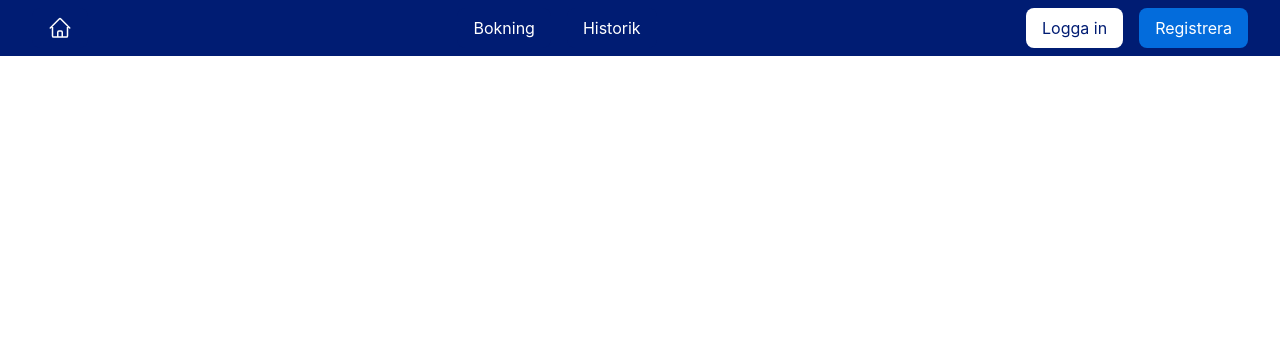
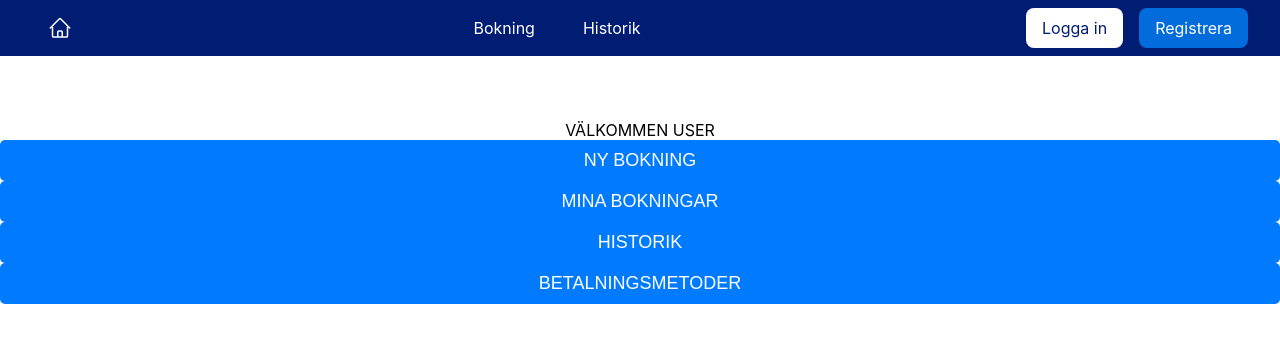
Before and after one commit to SevRostomyan/bookitfrontend, a React (Create React App) app: page /customer-dashboard in a window 1280 px wide. Shown: the top 342 px of the page. Built offline with nearby package versions, Linux system fonts and the light colour scheme; the HTML template or start-up script is replaced by a standard one.

Commit message:
Lade till routes till Dashboards.

```diff
--- a/src/App.js
+++ b/src/App.js
@@ -6,6 +6,9 @@ import Register from "./Components/pages/Register";
 import Booking from "./Components/pages/Booking";
 import Login from "./Components/pages/Login";
 import BookingHistoryComponent from "./Components/Booking/BookingHistoryComponent";
+import AdminDashboard from "./Components/Dashboard/AdminDashboard";
+import EmployeeDashboard from "./Components/Dashboard/EmployeeDashboard";
+import CustomerDashboard from "./Components/Dashboard/CustomerDashboard";
 
 
 function App() {
@@ -19,6 +22,9 @@ function App() {
                     <Route path="/history" element={<BookingHistoryComponent />} />
                     <Route path="/login" element={<Login />} />
                     <Route path="/register" element={<Register />} />
+                    <Route path="/admin-dashboard" element={<AdminDashboard />} />
+                    <Route path="/employee-dashboard" element={<EmployeeDashboard />} />
+                    <Route path="/customer-dashboard" element={<CustomerDashboard />} />
                 </Routes>
             </main>
         </div>
--- a/src/Components/Dashboard/CustomerDashboard.jsx
+++ b/src/Components/Dashboard/CustomerDashboard.jsx
@@ -1,5 +1,5 @@
 import React from 'react';
-import '../../assets/CustomerDash.css';
+import '../../assets/Dashboard.css';
 
 const CustomerDashboard = () => {
     const handleNewBookingClick = () => {
```
